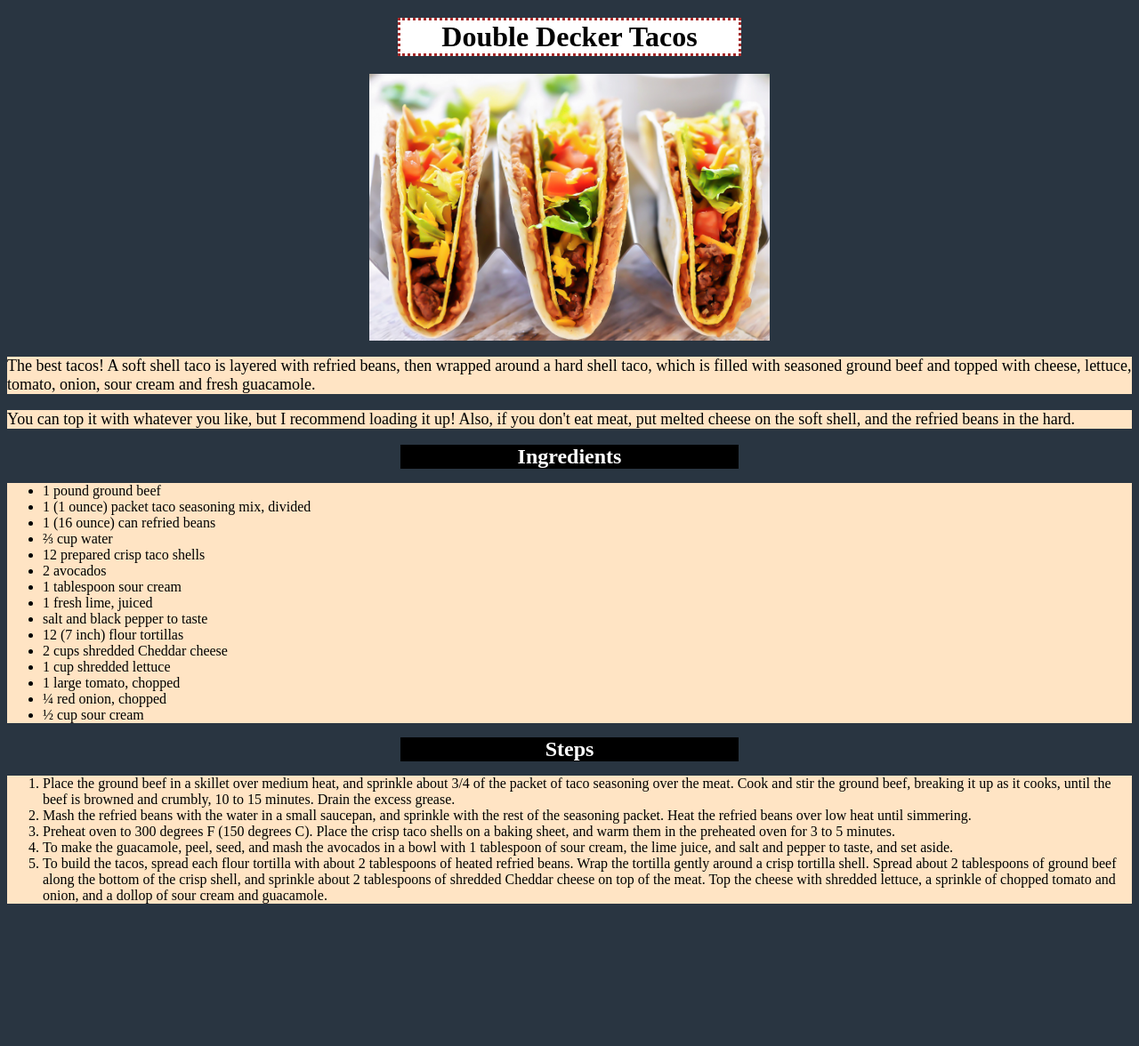
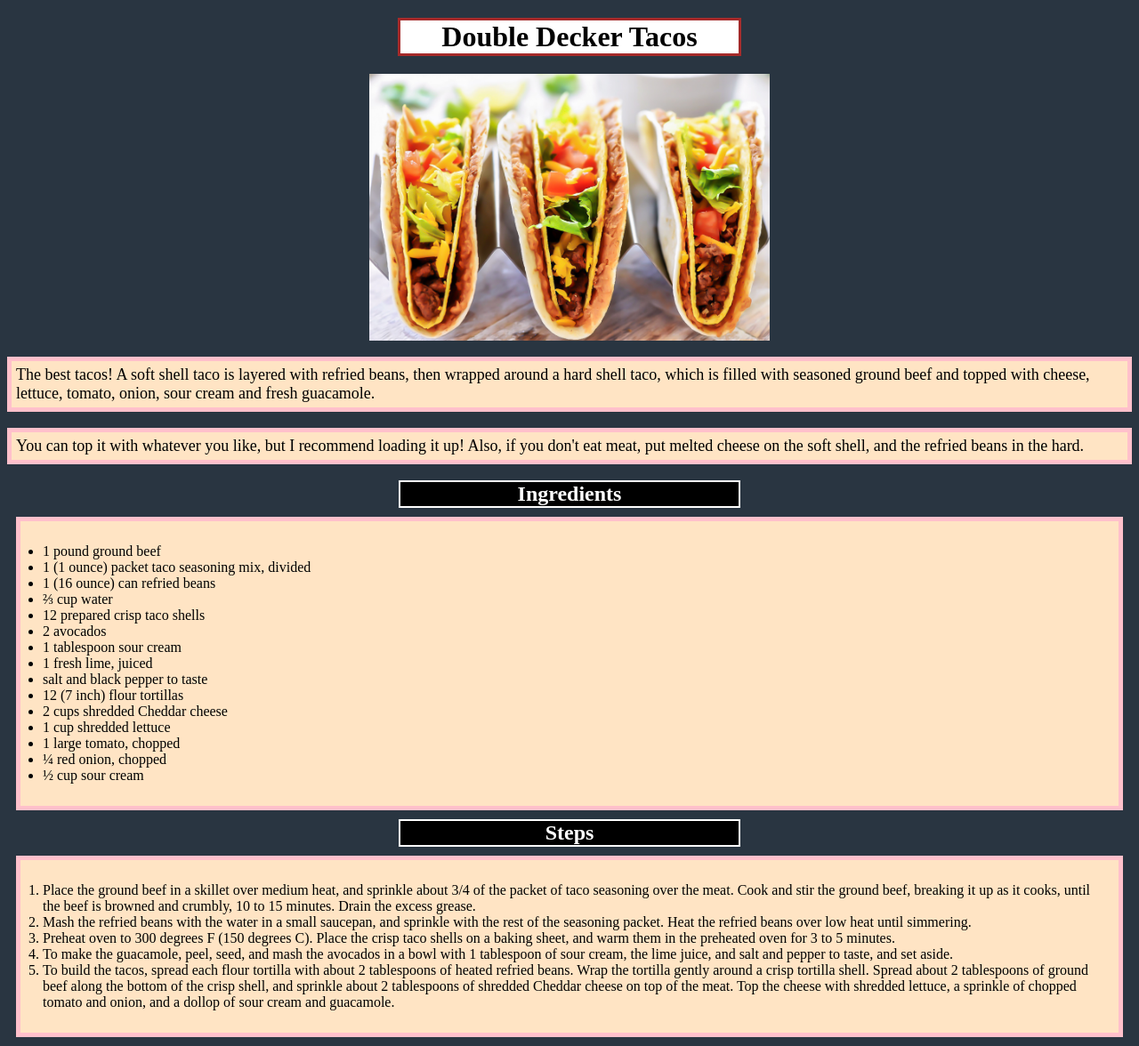
Before and after one commit to christorra93/odin-recipes, a plain HTML site: page recipes/double-decker-tacos.html in a window 1280 px wide. Shown: the whole page at 89% size. Before the commit the page ends 1032 px from the top, so only its background shows below. Drawn offline with Linux system fonts and the light colour scheme.

Commit message:
Modified padding margin and border values

```diff
--- a/styles.css
+++ b/styles.css
@@ -8,7 +8,7 @@ h1 {
     text-align: center;
     width: 30%;
     margin: 20px auto;
-    border: 3px dotted brown;
+    border: 3px solid brown;
 }
 
 h2 {
@@ -17,12 +17,15 @@ h2 {
     text-align: center;
     width: 30%;
     margin: 0 auto;
+    border: 2px solid white
 }
 
 p {
     background-color: bisque;
     color: black;
     font-size: 18px;
+    padding: 5px;
+    border: 5px solid pink;
 }
 
 img {
@@ -33,20 +36,29 @@ img {
 }
 
 .index-list {
-    background-color: aquamarine;
+    background-color: bisque;
     color: black;
     text-align: center;
     width: 25%;
     margin: 20px auto;
     border: 2px solid red;
+    padding: 5px;
+    list-style: none;
+    font-size: 18px;
 }
 
 .ingredients {
     background-color: bisque;
     color: black;
+    padding: 25px;
+    margin: 10px 10px;
+    border: 5px solid pink;
 }
 
 .steps {
     background-color: bisque;
     color: black;
+    padding: 25px;
+    margin: 10px 10px;
+    border: 5px solid pink;
 }
```
